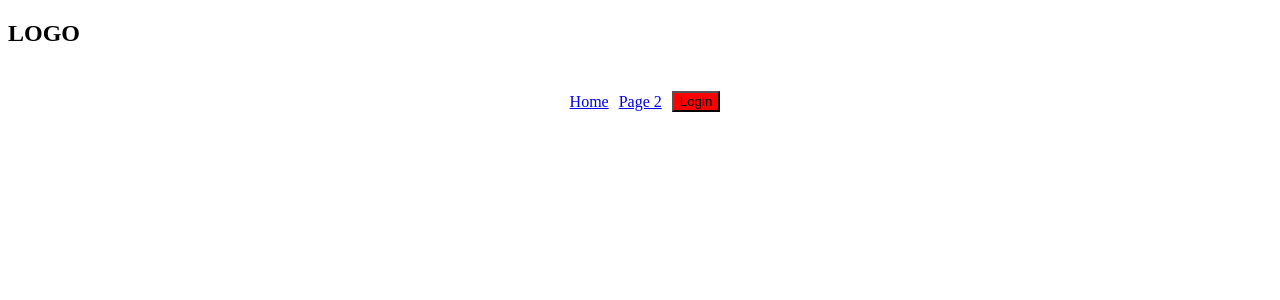
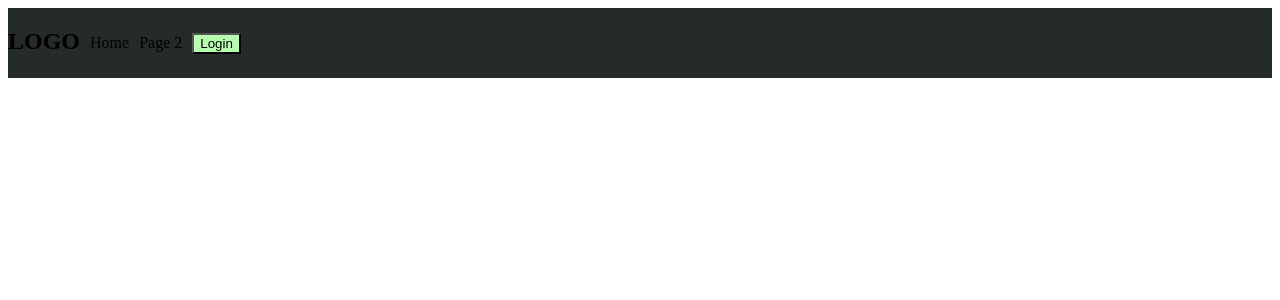
Before and after one commit to trine-marie-sandberg/js-frameworks-ca, a React (Vite) app in the folder ecom-store/: page / in a window 1280 px wide. Shown: the top 300 px of the page. Built offline with nearby package versions, Linux system fonts and the light colour scheme.

Commit message:
adds and organize styling + variables

```diff
--- a/ecom-store/src/components/header/index.jsx
+++ b/ecom-store/src/components/header/index.jsx
@@ -1,11 +1,14 @@
 import React from "react";
 import { NavBar } from "./navbar";
+import { Head } from "./style";
+import { Link } from "react-router-dom";
+import "./style.module.css";
 
 export default function Header() {
     return(
-        <header>
-            <h2>LOGO</h2>
+        <Head>
+            <Link to={"home"}><h2>LOGO</h2></Link>
             <NavBar/>
-        </header>
+        </Head>
     )
 }
--- a/ecom-store/src/components/header/navbar.jsx
+++ b/ecom-store/src/components/header/navbar.jsx
@@ -1,6 +1,6 @@
 import React from "react";
 import { styled } from "styled-components";
-import { Nav, Ul, Li, I } from "./style";
+import { Nav, Ul, Li } from "./style";
 import { NavLink } from "react-router-dom";
 
 const Button = styled.button`
--- a/ecom-store/src/components/header/style.jsx
+++ b/ecom-store/src/components/header/style.jsx
@@ -1,7 +1,11 @@
 import styled from "styled-components";
 
+export const Head = styled.header`
+  display: flex;
+  background-color: ${(props) => props.theme.color.primary}}
+`;
 export const Nav =  styled.nav`
-  color: blue;
+  color: ${(props) => {props.theme.color.font}};
   display: flex;
   flex-wrap: wrap;
   align-items: center;
--- /dev/null
+++ b/ecom-store/src/components/header/style.module.css
@@ -0,0 +1,6 @@
+a {
+    color: white;
+}
+a:hover {
+    cursor: pointer;
+}
--- a/ecom-store/src/pages/home.jsx
+++ b/ecom-store/src/pages/home/index.jsx
@@ -1,5 +1,4 @@
 import React from "react";
-import Header from "../components/header";
 
 export default function Home() {
     return(
--- a/ecom-store/src/styles/global.jsx
+++ b/ecom-store/src/styles/global.jsx
@@ -3,8 +3,14 @@ import { createGlobalStyle } from "styled-components";
 const GlobalStyle = createGlobalStyle`
   html {
     height: 100%;
-    --color-primary: yellow;
-    --color-secondary: red;
+    --color-primary: rgb(36, 43, 42);
+    --color-secondary: rgb(182, 255, 175);
+    --color-tertiary: blue;
+    --color-font: white;
+    --color-warning-red;
+    --color-dark: rgb(11, 19, 10);
+
+    --sizes
   }
   body {
     height: 100%;
@@ -12,6 +18,9 @@ const GlobalStyle = createGlobalStyle`
   main {
     margin: 1rem;
   }
+  a {
+    all: unset;
+  }
 `;
 
 export default GlobalStyle;
--- a/ecom-store/src/styles/theme.jsx
+++ b/ecom-store/src/styles/theme.jsx
@@ -4,6 +4,10 @@ const theme = {
     color: {
         primary: 'var(--color-primary)',
         secondary: 'var(--color-secondary)',
+        tertiary: 'var(--color-tertiary)',
+        font: 'var(--color-font)',
+        warning: 'var(--color-warning)',
+        dark: 'var(--color-dark)',
     },
 }
 
```
